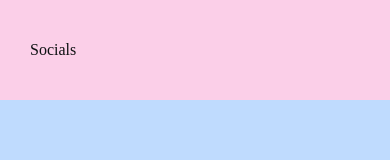
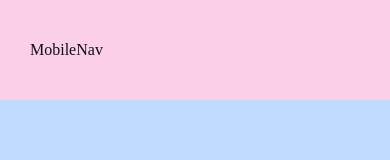
Before and after one commit to LewisMurray00/photography_template, a React (Create React App) app: page / in a window 390 px wide. Shown: the top 160 px of the page. Built offline with nearby package versions, Linux system fonts and the light colour scheme; the HTML template or start-up script is replaced by a standard one.

Commit message:
Began work on the navbar for mobile

```diff
--- a/package.json
+++ b/package.json
@@ -9,6 +9,7 @@
     "framer-motion": "^10.16.4",
     "react": "^18.2.0",
     "react-dom": "^18.2.0",
+    "react-icons": "^4.12.0",
     "react-router-dom": "^6.18.0",
     "react-scripts": "5.0.1",
     "web-vitals": "^2.1.4"
--- a/src/Components/Header.js
+++ b/src/Components/Header.js
@@ -40,6 +40,8 @@ const Header = () => {
 
         <Socials />
 
+        <MobileNav />
+
       </div>
 
     </header>
--- a/src/Components/Socials.js
+++ b/src/Components/Socials.js
@@ -2,7 +2,9 @@ import React from 'react'
 
 const Socials = () => {
   return (
-    <div>Socials</div>
+    <div className='hidden xl:flex ml-24'>
+      Socials
+    </div>
   )
 }
 
```
Also changed, not shown: src/Components/MobileNav.js (+8 -1 lines), 1 other file (tests, documents, lock files or other folders).
